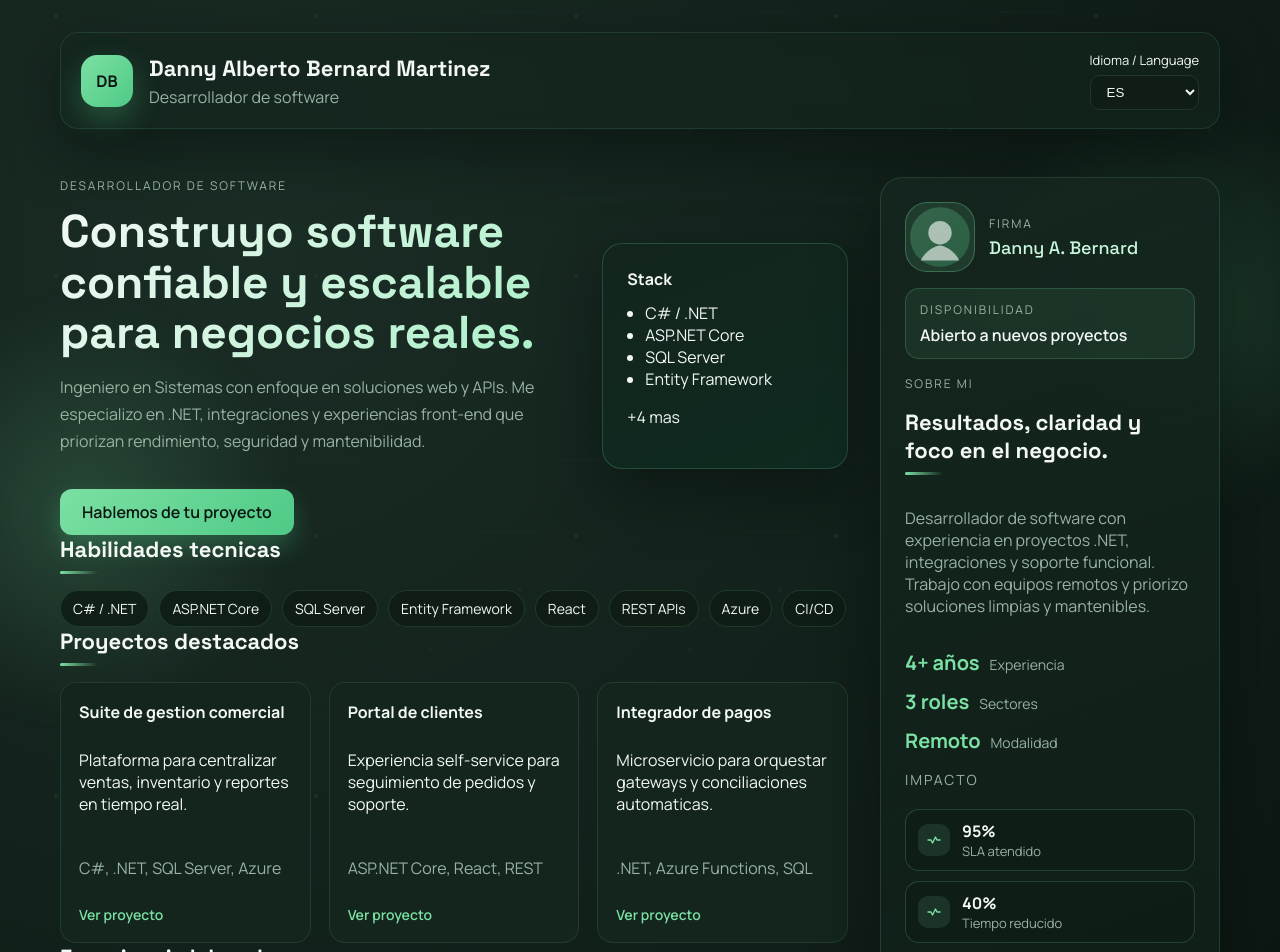
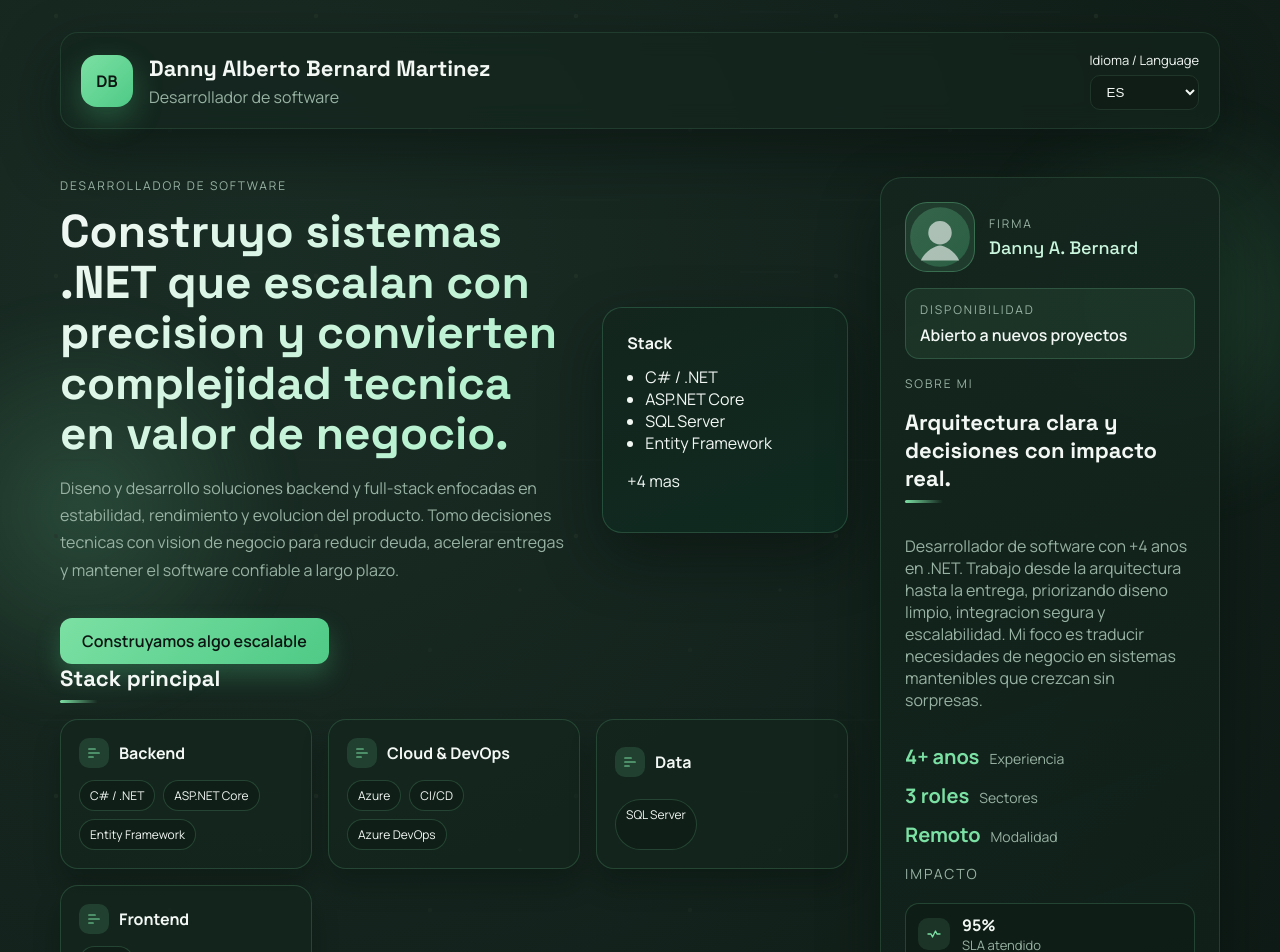
Before and after one commit to DannyBernard/Myportafolio, a React (Vite) app: page / in a window 1280 px wide. Shown: the top 952 px of the page. Built offline with nearby package versions, Linux system fonts and the light colour scheme.

Commit message:
Apply premium copy and structured stack

```diff
--- a/src/data/translations.js
+++ b/src/data/translations.js
@@ -3,20 +3,21 @@ export const translations = {
     name: "Danny Alberto Bernard Martinez",
     role: "Desarrollador de software",
     languageLabel: "Idioma",
-    heroTitle: "Construyo software confiable y escalable para negocios reales.",
+    heroTitle:
+      "Construyo sistemas .NET que escalan con precision y convierten complejidad tecnica en valor de negocio.",
     heroSummary:
-      "Ingeniero en Sistemas con enfoque en soluciones web y APIs. Me especializo en .NET, integraciones y experiencias front-end que priorizan rendimiento, seguridad y mantenibilidad.",
-    heroCTA: "Hablemos de tu proyecto",
+      "Diseno y desarrollo soluciones backend y full-stack enfocadas en estabilidad, rendimiento y evolucion del producto. Tomo decisiones tecnicas con vision de negocio para reducir deuda, acelerar entregas y mantener el software confiable a largo plazo.",
+    heroCTA: "Construyamos algo escalable",
     availabilityLabel: "Disponibilidad",
     availabilityValue: "Abierto a nuevos proyectos",
     signatureLabel: "Firma",
     signatureValue: "Danny A. Bernard",
     aboutEyebrow: "Sobre mi",
-    aboutTitle: "Resultados, claridad y foco en el negocio.",
+    aboutTitle: "Arquitectura clara y decisiones con impacto real.",
     aboutBody:
-      "Desarrollador de software con experiencia en proyectos .NET, integraciones y soporte funcional. Trabajo con equipos remotos y priorizo soluciones limpias y mantenibles.",
+      "Desarrollador de software con +4 anos en .NET. Trabajo desde la arquitectura hasta la entrega, priorizando diseno limpio, integracion segura y escalabilidad. Mi foco es traducir necesidades de negocio en sistemas mantenibles que crezcan sin sorpresas.",
     metrics: [
-      { value: "4+ años", label: "Experiencia" },
+      { value: "4+ anos", label: "Experiencia" },
       { value: "3 roles", label: "Sectores" },
       { value: "Remoto", label: "Modalidad" }
     ],
@@ -28,7 +29,7 @@ export const translations = {
     ],
     focusTitle: "Areas de enfoque",
     focusItems: ["APIs .NET", "Integraciones", "Arquitectura limpia", "Experiencia usuario"],
-    skillsTitle: "Habilidades tecnicas",
+    skillsTitle: "Stack principal",
     skills: [
       "C# / .NET",
       "ASP.NET Core",
@@ -39,27 +40,45 @@ export const translations = {
       "Azure",
       "CI/CD"
     ],
+    skillsGroups: [
+      {
+        title: "Backend",
+        items: ["C# / .NET", "ASP.NET Core", "Entity Framework"]
+      },
+      {
+        title: "Cloud & DevOps",
+        items: ["Azure", "CI/CD", "Azure DevOps"]
+      },
+      {
+        title: "Data",
+        items: ["SQL Server"]
+      },
+      {
+        title: "Frontend",
+        items: ["React"]
+      }
+    ],
     projectsTitle: "Proyectos destacados",
     projectLinkLabel: "Ver proyecto",
     projects: [
       {
         title: "Suite de gestion comercial",
         description:
-          "Plataforma para centralizar ventas, inventario y reportes en tiempo real.",
+          "Contexto: operacion distribuida sin una vista unificada. Solucion: APIs en .NET + SQL Server con modulos desacoplados y reportes en tiempo real. Impacto: [KPI: tiempos de cierre reducidos].",
         tech: "C#, .NET, SQL Server, Azure",
         link: "https://example.com"
       },
       {
         title: "Portal de clientes",
         description:
-          "Experiencia self-service para seguimiento de pedidos y soporte.",
+          "Contexto: necesidad de autoservicio y trazabilidad. Solucion: React + ASP.NET Core con endpoints seguros y trazas completas. Impacto: [KPI: menos tickets y mayor adopcion].",
         tech: "ASP.NET Core, React, REST",
         link: "https://example.com"
       },
       {
         title: "Integrador de pagos",
         description:
-          "Microservicio para orquestar gateways y conciliaciones automaticas.",
+          "Contexto: multiples gateways y conciliacion manual. Solucion: microservicio .NET con procesos asincronos y control de errores. Impacto: [KPI: menor error operativo].",
         tech: ".NET, Azure Functions, SQL",
         link: "https://example.com"
       }
@@ -102,7 +121,7 @@ export const translations = {
       "Disponible para nuevos retos, colaboraciones o consultoria. Respondo en menos de 24 horas.",
     contactLocationLabel: "Ubicacion",
     contactLocationValue: "Remoto · Colombia",
-    contactCTA: "Escribeme",
+    contactCTA: "Lleva tu producto al siguiente nivel",
     contactLinkedInLabel: "Ver LinkedIn",
     contactLinkedInUrl: "https://www.linkedin.com/in/dannybernard",
     footer: "Portafolio de Danny Alberto Bernard Martinez"
@@ -111,18 +130,19 @@ export const translations = {
     name: "Danny Alberto Bernard Martinez",
     role: "Software Developer",
     languageLabel: "Language",
-    heroTitle: "I build reliable, scalable software for real businesses.",
+    heroTitle:
+      "Engineering .NET systems that scale with precision and turn complexity into business value.",
     heroSummary:
-      "Systems Engineer focused on web solutions and APIs. Specialized in .NET, integrations, and front-end experiences that prioritize performance, security, and maintainability.",
-    heroCTA: "Let’s talk about your project",
+      "I design and ship backend and full-stack solutions focused on stability, performance, and long-term product evolution. I make technical decisions with business impact in mind.",
+    heroCTA: "Let’s build something scalable",
     availabilityLabel: "Availability",
     availabilityValue: "Open to new projects",
     signatureLabel: "Signature",
     signatureValue: "Danny A. Bernard",
     aboutEyebrow: "About",
-    aboutTitle: "Results, clarity, and business focus.",
+    aboutTitle: "Clear architecture, measurable outcomes.",
     aboutBody:
-      "Software developer with experience in .NET projects, integrations, and functional support. I work with remote teams and prioritize clean, maintainable solutions.",
+      "Software developer with 4+ years in .NET. I work from architecture to delivery, prioritizing clean design, secure integrations, and scalable systems that grow without surprises.",
     metrics: [
       { value: "4+ years", label: "Experience" },
       { value: "3 roles", label: "Industries" },
@@ -136,7 +156,7 @@ export const translations = {
     ],
     focusTitle: "Focus areas",
     focusItems: [".NET APIs", "Integrations", "Clean architecture", "User experience"],
-    skillsTitle: "Technical skills",
+    skillsTitle: "Primary stack",
     skills: [
       "C# / .NET",
       "ASP.NET Core",
@@ -147,27 +167,45 @@ export const translations = {
       "Azure",
       "CI/CD"
     ],
+    skillsGroups: [
+      {
+        title: "Backend",
+        items: ["C# / .NET", "ASP.NET Core", "Entity Framework"]
+      },
+      {
+        title: "Cloud & DevOps",
+        items: ["Azure", "CI/CD", "Azure DevOps"]
+      },
+      {
+        title: "Data",
+        items: ["SQL Server"]
+      },
+      {
+        title: "Frontend",
+        items: ["React"]
+      }
+    ],
     projectsTitle: "Featured projects",
     projectLinkLabel: "View project",
     projects: [
       {
         title: "Commercial management suite",
         description:
-          "Platform to centralize sales, inventory, and real-time reporting.",
+          "Context: fragmented operations with no unified view. Solution: .NET APIs + SQL Server with decoupled modules and real-time reporting. Impact: [KPI: faster close cycles].",
         tech: "C#, .NET, SQL Server, Azure",
         link: "https://example.com"
       },
       {
         title: "Customer portal",
         description:
-          "Self-service experience for order tracking and support.",
+          "Context: need for self-service and tracking. Solution: React + ASP.NET Core with secure endpoints and full traceability. Impact: [KPI: fewer tickets, higher adoption].",
         tech: "ASP.NET Core, React, REST",
         link: "https://example.com"
       },
       {
         title: "Payments orchestrator",
         description:
-          "Microservice to orchestrate gateways and automated reconciliations.",
+          "Context: multiple gateways and manual reconciliation. Solution: .NET microservice with async flows and error control. Impact: [KPI: lower operational error].",
         tech: ".NET, Azure Functions, SQL",
         link: "https://example.com"
       }
@@ -210,7 +248,7 @@ export const translations = {
       "Open to new challenges, collaborations, or consulting. I reply within 24 hours.",
     contactLocationLabel: "Location",
     contactLocationValue: "Remote · Colombia",
-    contactCTA: "Email me",
+    contactCTA: "Take your product to the next level",
     contactLinkedInLabel: "View LinkedIn",
     contactLinkedInUrl: "https://www.linkedin.com/in/dannybernard",
     footer: "Portfolio of Danny Alberto Bernard Martinez"
--- a/src/sections/Skills.jsx
+++ b/src/sections/Skills.jsx
@@ -2,11 +2,31 @@ export default function Skills({ t }) {
   return (
     <section className="section reveal">
       <h3 className="section-title">{t.skillsTitle}</h3>
-      <div className="tags">
-        {t.skills.map((skill) => (
-          <span key={skill} className="tag">
-            {skill}
-          </span>
+      <div className="stack-grid">
+        {t.skillsGroups.map((group) => (
+          <div key={group.title} className="stack-card">
+            <div className="stack-card-header">
+              <span className="stack-icon">
+                <svg viewBox="0 0 24 24" aria-hidden="true">
+                  <path
+                    d="M4 12h16M4 6h10M4 18h7"
+                    fill="none"
+                    stroke="currentColor"
+                    stroke-width="1.6"
+                    stroke-linecap="round"
+                  />
+                </svg>
+              </span>
+              <h4>{group.title}</h4>
+            </div>
+            <div className="stack-tags">
+              {group.items.map((item) => (
+                <span key={item} className="stack-tag">
+                  {item}
+                </span>
+              ))}
+            </div>
+          </div>
         ))}
       </div>
     </section>
--- a/src/styles/index.css
+++ b/src/styles/index.css
@@ -270,6 +270,62 @@ a {
 .tag:hover {
   transform: translateY(-2px);
   border-color: var(--accent);
+}
+
+.stack-grid {
+  display: grid;
+  grid-template-columns: repeat(auto-fit, minmax(220px, 1fr));
+  gap: 16px;
+}
+
+.stack-card {
+  background: rgba(19, 37, 29, 0.7);
+  border: 1px solid rgba(123, 224, 163, 0.18);
+  border-radius: 18px;
+  padding: 18px;
+  display: grid;
+  gap: 12px;
+  box-shadow: 0 16px 26px rgba(5, 10, 8, 0.25);
+}
+
+.stack-card-header {
+  display: flex;
+  align-items: center;
+  gap: 10px;
+}
+
+.stack-card-header h4 {
+  margin: 0;
+  font-size: 16px;
+}
+
+.stack-icon {
+  width: 30px;
+  height: 30px;
+  border-radius: 10px;
+  background: rgba(123, 224, 163, 0.15);
+  display: grid;
+  place-items: center;
+  color: var(--accent);
+}
+
+.stack-icon svg {
+  width: 16px;
+  height: 16px;
+}
+
+.stack-tags {
+  display: flex;
+  flex-wrap: wrap;
+  gap: 8px;
+}
+
+.stack-tag {
+  padding: 6px 10px;
+  border-radius: 999px;
+  font-size: 12px;
+  border: 1px solid rgba(123, 224, 163, 0.2);
+  background: rgba(15, 29, 22, 0.8);
 }
 
 .grid {
```
